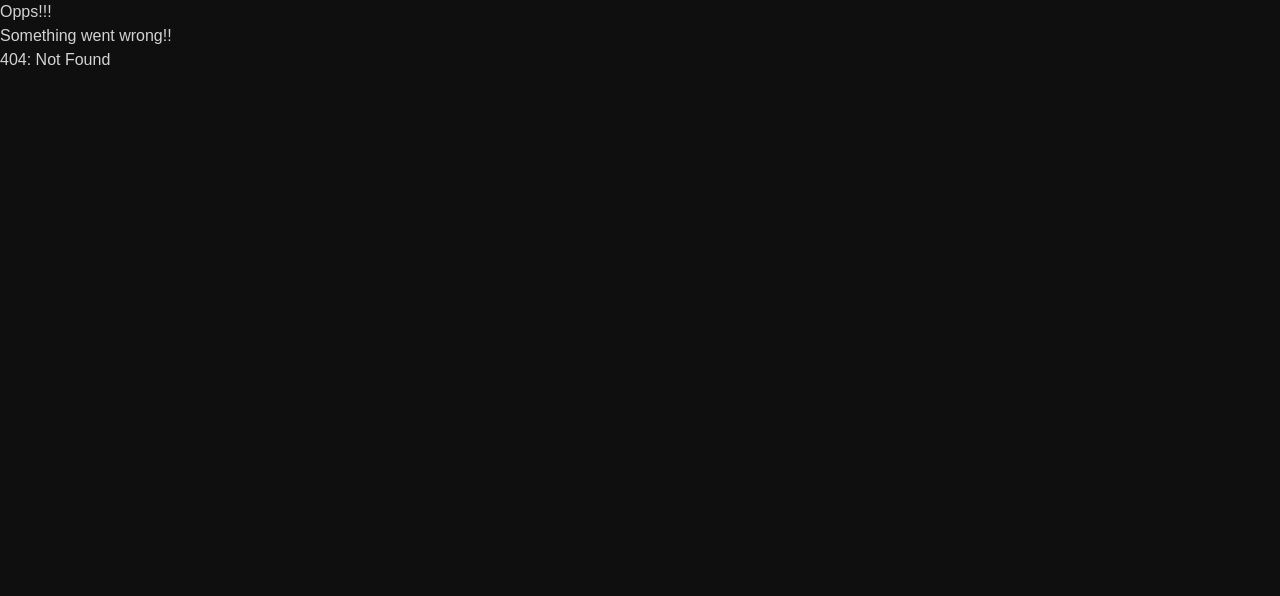
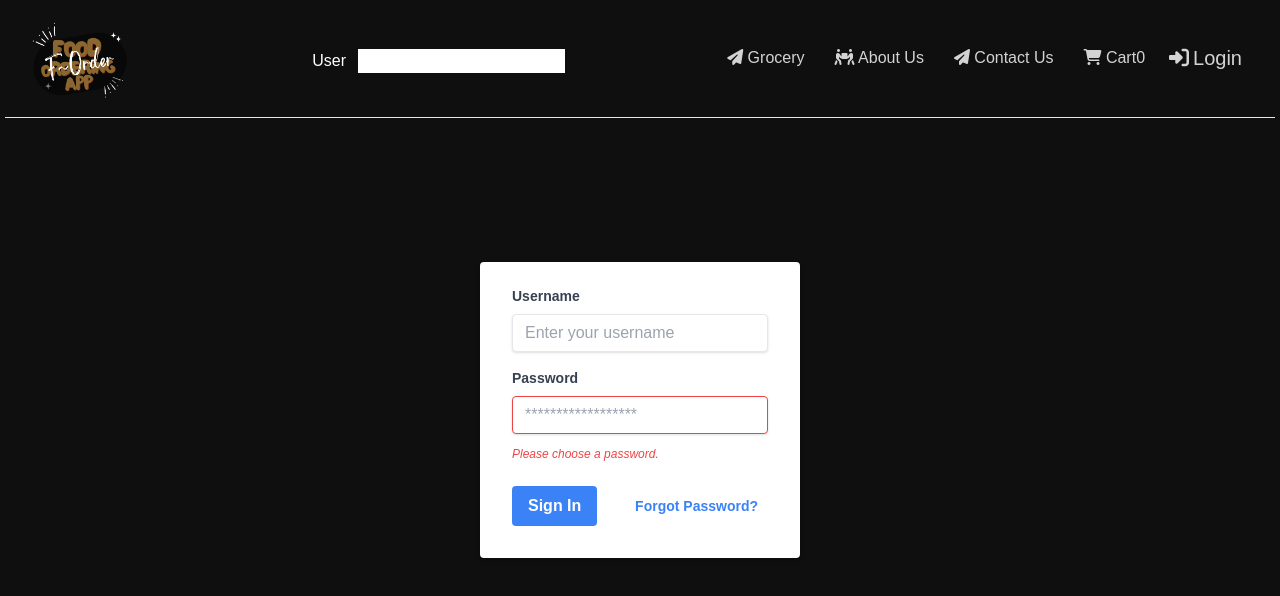
Before and after one commit to bishalk21/react-app, a React (Vite) app: page /login in a window 1280 px wide. Before the commit this address had no page. Shown: the top 596 px of the page. Built offline with nearby package versions, Linux system fonts and the light colour scheme.

Commit message:
login page and navigate to dashboard in case of useContext

```diff
--- a/src/App.js
+++ b/src/App.js
@@ -15,6 +15,7 @@ import UserContext from "./context/UserContext";
 import store from "./utils/store";
 import { Provider } from "react-redux";
 import Cart from "./pages/cart/Cart";
+import Login from "./pages/login/Login";
 // import Grocery from "./learning-optimization/Grocery";
 
 const Grocery = lazy(() => import("./learning-optimization/Grocery"));
@@ -27,24 +28,21 @@ const AppLayout = () => {
 
   useEffect(() => {
     // api call - username and password
-    const data = {
-      name: "Bishal",
-    };
-    setUserInfo(data.name);
+    const data = null;
+    setUserInfo(data);
   }, []);
 
   return (
     <Provider store={store}>
       {/* // default value */}
-      <UserContext.Provider value={{ loggedInUser: userInfo, setUserInfo }}>
+      <UserContext.Provider value={{ userInfo, setUserInfo }}>
         {/* Bishal Karki */}
         <div className="app">
           <ScrollToTop />
-          <UserContext.Provider value={{ loggedInUser: userInfo, setUserInfo }}>
-            {/* Akshay Saini */}
+          <UserContext.Provider value={{ userInfo, setUserInfo }}>
+            {/* Akshay Saini --- only in header */}
             <Header />
           </UserContext.Provider>
-
           <Outlet />
         </div>
       </UserContext.Provider>
@@ -89,6 +87,10 @@ const appRouter = createBrowserRouter([
         path: "/cart",
         element: <Cart />,
       },
+      {
+        path: "/login",
+        element: <Login />,
+      },
     ],
     errorElement: <Error />,
   },
--- a/src/components/header/Header.js
+++ b/src/components/header/Header.js
@@ -12,7 +12,7 @@ const Header = () => {
 
   const cartItems = useSelector((store) => store.cart.items);
 
-  const { loggedInUser, setUserInfo } = useContext(UserContext);
+  const { userInfo, setUserInfo } = useContext(UserContext);
 
   const handleOnClick = () => {
     setMobileNavbar(!mobileNavbar);
@@ -55,7 +55,7 @@ const Header = () => {
           <input
             type="text"
             className="text-black"
-            value={loggedInUser}
+            value={userInfo}
             onChange={(e) => setUserInfo(e.target.value)}
           />
         </div>
@@ -86,11 +86,12 @@ const Header = () => {
               </li>
 
               <li className="bg-transparent max-[426px]:text-xs">
-                <button
-                  className="max-[426px]:text-xs flex items-center justify-center gap-1 p-1 cursor-pointer text-xl rounded-md"
-                  onClick={handleOnBtnClick}
-                >
-                  {isLoggedIn ? (
+                <Link to="/login">
+                  <button
+                    className="max-[426px]:text-xs flex items-center justify-center gap-1 p-1 cursor-pointer text-xl rounded-md"
+                    // onClick={handleOnBtnClick}
+                  >
+                    {/* {isLoggedIn ? (
                     <>
                       <i class="fa-solid fa-user-large"></i> Logout
                     </>
@@ -99,8 +100,21 @@ const Header = () => {
                       <i class="fa-solid fa-right-to-bracket"></i>{" "}
                       {loggedInUser}
                     </>
-                  )}
-                </button>
+                  )} */}
+                    {/* <i class="fa-solid fa-right-to-bracket"></i> Login */}
+
+                    {userInfo ? (
+                      <>
+                        <i class="fa-solid fa-user-large"></i>
+                        {userInfo}
+                      </>
+                    ) : (
+                      <>
+                        <i class="fa-solid fa-right-to-bracket"></i> Login
+                      </>
+                    )}
+                  </button>
+                </Link>
               </li>
             </ul>
           </div>
--- a/src/components/main-layout/MainLayout.js
+++ b/src/components/main-layout/MainLayout.js
@@ -28,8 +28,12 @@ const MainLayout = () => {
     const data = await fetch(RESTRO_LIST);
     const json = await data.json();
 
-    setResList(json?.data?.cards[2]?.data?.data?.cards);
-    setFilteredResList(json?.data?.cards[2]?.data?.data?.cards);
+    setResList(
+      json?.data?.cards[5]?.card?.card?.gridElements?.infoWithStyle?.restaurants
+    );
+    setFilteredResList(
+      json?.data?.cards[5]?.card?.card?.gridElements?.infoWithStyle?.restaurants
+    );
   };
 
   const handleSeeAllRestaurants = () => {
@@ -78,7 +82,7 @@ const MainLayout = () => {
               className="cursor-pointer bg-[lightgray] p-2 rounded-lg border-none hover:bg-white"
               onClick={() => {
                 const filteredList = resList.filter(
-                  (res) => res.data.avgRating > 4
+                  (res) => res?.info.avgRating > 4
                 );
                 setFilteredResList(filteredList);
                 setShowAllRestaurants(false);
@@ -105,9 +109,12 @@ const MainLayout = () => {
               data-testid="restro-list"
             >
               {!showAllRestaurants
-                ? filteredResList.map((res) => (
-                    <Link key={res.data.id} to={"/restaurants/" + res.data.id}>
-                      {res.data.promoted ? (
+                ? filteredResList?.map((res) => (
+                    <Link
+                      key={res?.info.id}
+                      to={"/restaurants/" + res?.info.id}
+                    >
+                      {res?.info.promoted ? (
                         <RestaurantCardWithPromoted resData={res} />
                       ) : (
                         <RestaurantCard resData={res} />
@@ -115,8 +122,11 @@ const MainLayout = () => {
                     </Link>
                   ))
                 : resList.map((res) => (
-                    <Link key={res.data.id} to={"/restaurants/" + res.data.id}>
-                      {res.data.promoted ? (
+                    <Link
+                      key={res?.info.id}
+                      to={"/restaurants/" + res?.info.id}
+                    >
+                      {res?.info.promoted ? (
                         <RestaurantCardWithPromoted resData={res} />
                       ) : (
                         <RestaurantCard resData={res} />
--- a/src/components/restro-card/RestaurantCard.js
+++ b/src/components/restro-card/RestaurantCard.js
@@ -3,14 +3,10 @@ import { CDN_URL } from "../../utils/constant";
 const RestaurantCard = (props) => {
   const { resData } = props;
 
-  const {
-    cloudinaryImageId,
-    name,
-    cuisines,
-    avgRating,
-    costForTwo,
-    deliveryTime,
-  } = resData?.data;
+  const { cloudinaryImageId, name, cuisines, avgRating, costForTwo } =
+    resData?.info;
+
+  const { deliveryTime } = resData?.info.sla;
 
   return (
     <div className="restaurant-card w-80 h-96 rounded-md relative hover:cursor-pointer hover:bg-transparent hover:text-[lightgray] hover:border-none menu-card">
@@ -28,10 +24,7 @@ const RestaurantCard = (props) => {
           </div>
           <div className="flex justify-between">
             <div class="text-base font-medium">
-              <span className="font-extrabold mb-4  ">
-                $ {costForTwo / 100}
-              </span>{" "}
-              For 2
+              <span className="font-extrabold mb-4  ">{costForTwo}</span>
             </div>
             <h5 className="p-2 text-red-700">
               <i class="fa-solid fa-clock"></i> {deliveryTime} minutes
--- a/src/context/UserContext.js
+++ b/src/context/UserContext.js
@@ -1,7 +1,5 @@
 import { createContext } from "react";
 
-const UserContext = createContext({
-  loggedInUser: "Default user",
-});
+const UserContext = createContext();
 
 export default UserContext;
--- /dev/null
+++ b/src/pages/login/Login.js
@@ -0,0 +1,71 @@
+import { useContext, useState } from "react";
+import UserContext from "../../context/UserContext";
+import { useNavigate } from "react-router-dom";
+
+const Login = () => {
+  const [username, setUsername] = useState("");
+  const { setUserInfo } = useContext(UserContext);
+  const navigate = useNavigate();
+
+  const handleLogin = () => {
+    setUserInfo(username);
+    navigate("/"); // Navigate to dashboard page
+  };
+
+  return (
+    <div className="flex h-[75vh] items-center justify-center">
+      <div class="w-full max-w-xs">
+        <form class="bg-white shadow-md rounded px-8 pt-6 pb-8 mb-4">
+          <div class="mb-4">
+            <label
+              class="block text-gray-700 text-sm font-bold mb-2"
+              for="username"
+            >
+              Username
+            </label>
+            <input
+              class="shadow appearance-none border rounded w-full py-2 px-3 text-gray-700 leading-tight focus:outline-none focus:shadow-outline"
+              id="username"
+              type="text"
+              placeholder="Enter your username"
+              value={username}
+              onChange={(e) => setUsername(e.target.value)}
+            />
+          </div>
+          <div class="mb-6">
+            <label
+              class="block text-gray-700 text-sm font-bold mb-2"
+              for="password"
+            >
+              Password
+            </label>
+            <input
+              class="shadow appearance-none border border-red-500 rounded w-full py-2 px-3 text-gray-700 mb-3 leading-tight focus:outline-none focus:shadow-outline"
+              id="password"
+              type="password"
+              placeholder="******************"
+            />
+            <p class="text-red-500 text-xs italic">Please choose a password.</p>
+          </div>
+          <div class="flex items-center justify-between">
+            <button
+              class="bg-blue-500 hover:bg-blue-700 text-white font-bold py-2 px-4 rounded focus:outline-none focus:shadow-outline"
+              type="button"
+              onClick={handleLogin}
+            >
+              Sign In
+            </button>
+            <a
+              class="inline-block align-baseline font-bold text-sm text-blue-500 hover:text-blue-800"
+              href="#"
+            >
+              Forgot Password?
+            </a>
+          </div>
+        </form>
+      </div>
+    </div>
+  );
+};
+
+export default Login;
--- a/src/utils/constant.js
+++ b/src/utils/constant.js
@@ -1,12 +1,11 @@
 export const CDN_URL =
   "https://res.cloudinary.com/swiggy/image/upload/fl_lossy,f_auto,q_auto,w_508,h_320,c_fill/";
 
-
-  export const MEAL_IMG_URL =
-    "https://res.cloudinary.com/swiggy/image/upload/fl_lossy,f_auto,q_auto,w_208,h_208,c_fit/";
+export const MEAL_IMG_URL =
+  "https://res.cloudinary.com/swiggy/image/upload/fl_lossy,f_auto,q_auto,w_208,h_208,c_fit/";
 
 export const MENU_URL =
   "https://www.swiggy.com/dapi/menu/pl?page-type=REGULAR_MENU&complete-menu=true&lat=28.7040592&lng=77.10249019999999&restaurantId=";
 
 export const RESTRO_LIST =
-  "https://www.swiggy.com/dapi/restaurants/list/v5?lat=28.7040592&lng=77.10249019999999&page_type=DESKTOP_WEB_LISTING";
+  "https://www.swiggy.com/dapi/restaurants/list/v5?lat=28.7040592&lng=77.10249019999999&is-seo-homepage-enabled=true&page_type=DESKTOP_WEB_LISTING";
```
